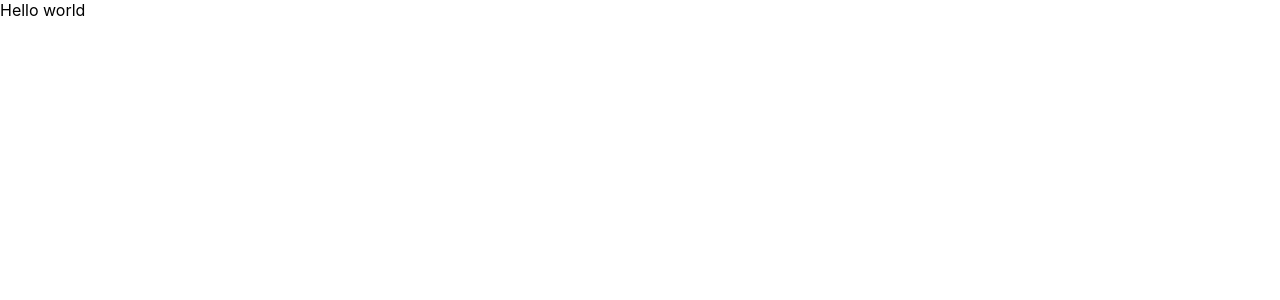
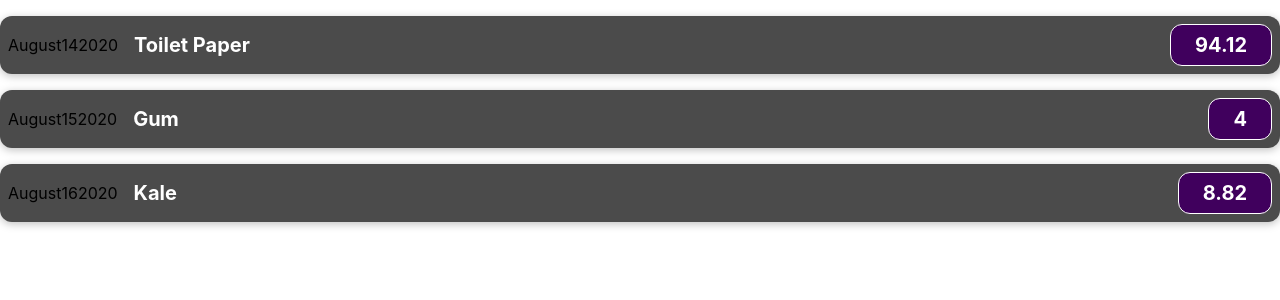
Before and after one commit to mndowne/budgeting-app, a JavaScript app: page / in a window 1280 px wide. Shown: the top 300 px of the page. Built offline with nearby package versions, Linux system fonts and the light colour scheme.

Commit message:
added the ExpenseItem component

```diff
--- a/src/App.js
+++ b/src/App.js
@@ -1,8 +1,36 @@
+import ExpenseItem from './components/ExpenseItem';
+
 
 function App() {
+
+const expenses = [
+    {
+        id: 'e1',
+        title: 'Toilet Paper',
+        amount: 94.12,
+        date: new Date(2020,7,14)
+    },
+    {
+        id: 'e2',
+        title: 'Gum',
+        amount: 4.00,
+        date: new Date(2020,7,15)
+    },
+    {
+        id: 'e3',
+        title: 'Kale',
+        amount: 8.82,
+        date: new Date(2020,7,16)
+    }
+];
+
+        console.log(expenses[1]);
+
   return (
     <div className="App">
-        Hello world
+        <ExpenseItem expenses={expenses[0]}/>
+        <ExpenseItem expenses={expenses[1]}/>
+        <ExpenseItem expenses={expenses[2]}/>
     </div>
   );
 }
--- /dev/null
+++ b/src/components/ExpenseItem.css
@@ -0,0 +1,57 @@
+.expense-item {
+    display: flex;
+    justify-content: space-between;
+    align-items: center;
+    box-shadow: 0 2px 8px rgba(0,0,0,0.25);
+    padding: 0.5rem;
+    margin: 1rem;
+    margin: 1rem 0;
+    border-radius: 12px;
+    background-color: #4b4b4b;
+}
+
+.expense-item__description {
+    display: flex;
+    flex-direction: column;
+    gap: 1rem;
+    align-items: flex-end;
+    flex-flow: column-reverse;
+    justify-content: flex-start;
+    flex: 1;
+}
+
+.expense-item h2 {
+    color: #3a3a3a;
+    font-size: 1rem;
+    flex: 1;
+    margin: 0 1rem;
+    color: white;
+}
+
+.expense-item__price {
+    font-size: 1rem;
+    font-weight: bold;
+    color: white;
+    background-color: #40005d;
+    border: 1px solid white;
+    padding: 0.5rem;
+    border-radius: 12px;
+}
+
+@media (min-width: 580px) {
+    .expense-item__description {
+        flex-direction: row;
+        align-items: center;
+        justify-content: flex-start;
+        flex: 1;
+    }
+
+    .expense-item__description h2 {
+        font-size: 1.25rem;
+    }
+
+    .expense-item__price {
+        font-size: 1.25rem;
+        padding: 0.5rem 1.5rem;
+    }
+}
--- /dev/null
+++ b/src/components/ExpenseItem.js
@@ -0,0 +1,24 @@
+import './ExpenseItem.css';
+
+const ExpenseItem = ({expenses}) => {
+
+    const month = expenses.date.toLocaleString('en-US',{month: 'long'})
+    const day = expenses.date.toLocaleString('en-US',{day: '2-digit'})
+    const year = expenses.date.getFullYear();
+
+        console.log(expenses.title);
+    return (
+    <div className='expense-item'>
+    <div>{month}</div>
+    <div>{day}</div>
+    <div>{year}</div>
+    <div className='expense-item__description'>
+        <h2>{expenses.title}</h2>
+        <div className='expense-item__price'>{expenses.amount}</div>
+    </div>
+
+    </div>
+    );
+}
+
+export default ExpenseItem;
```
